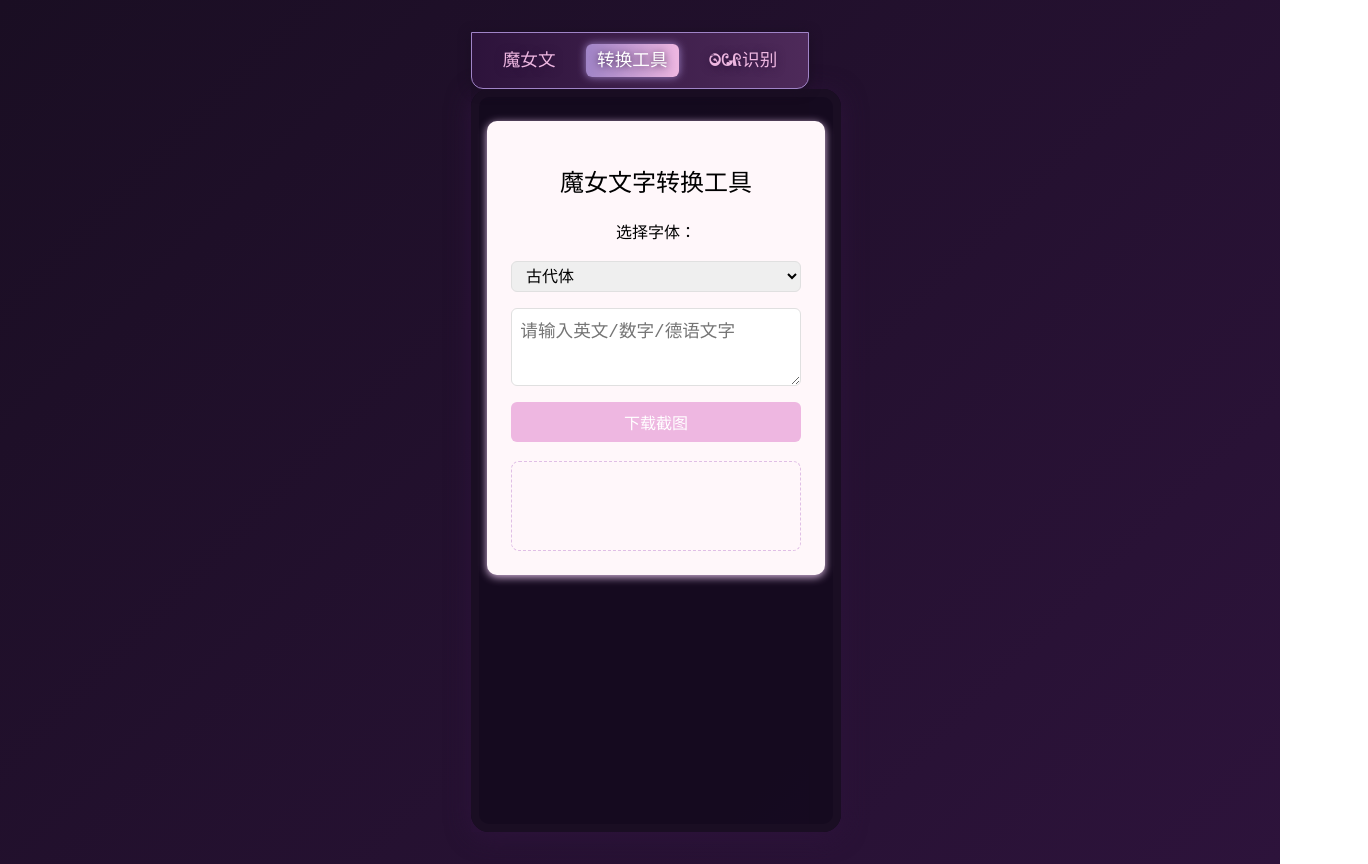
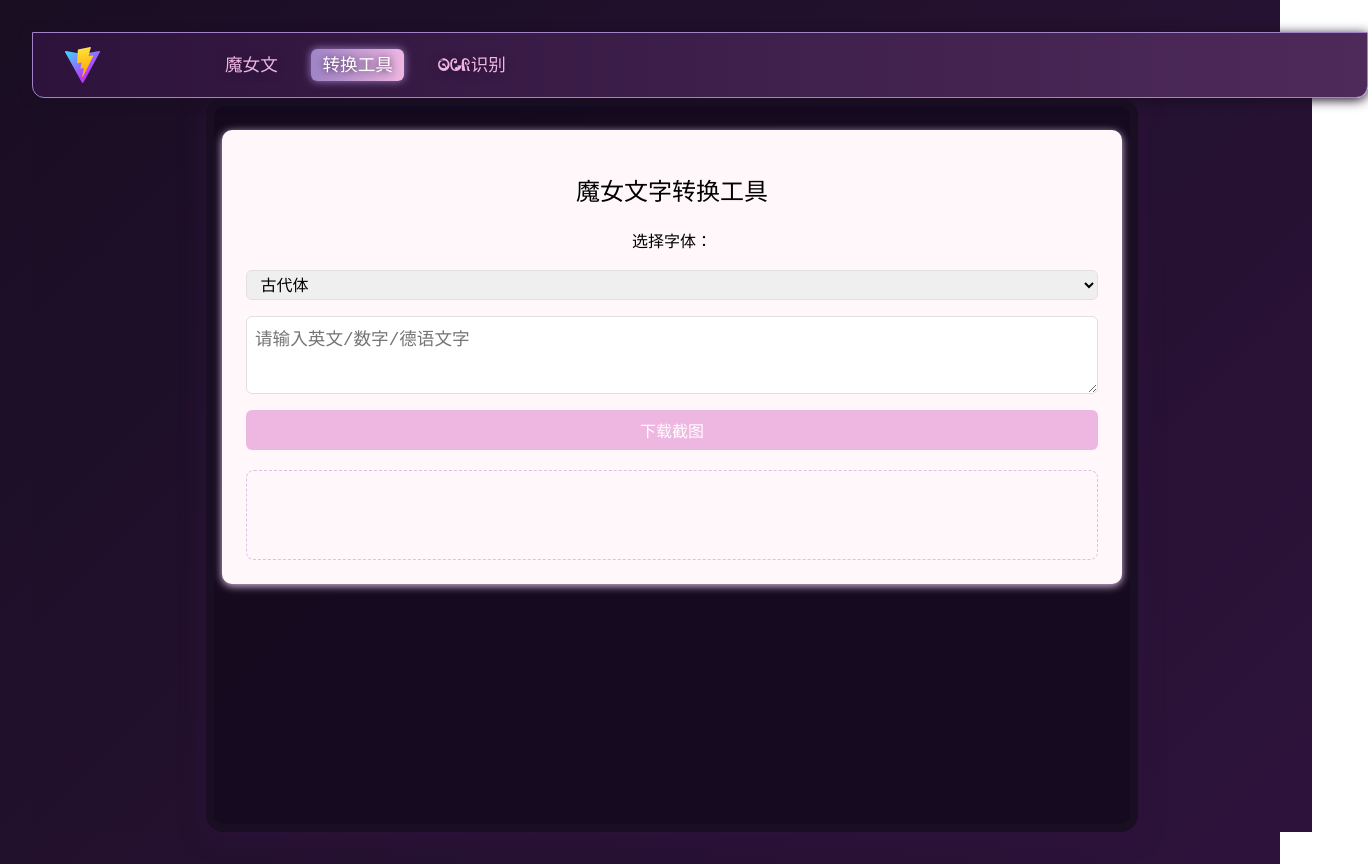
Before and after one commit to BlackCoder0/Madoka-Runes, a Vue app: page /convert in a window 1280 px wide. Shown: the whole page, 1368 px wide, since content can reach past the window. Built offline with nearby package versions, Linux system fonts and the light colour scheme.

Commit message:
调整布局，修复转换器

```diff
--- a/src/App.vue
+++ b/src/App.vue
@@ -1,9 +1,16 @@
 <template>
   <div class="app-layout">
     <nav class="main-nav">
-      <router-link to="/">魔女文</router-link>
-      <router-link to="/convert">转换工具</router-link>
-      <router-link to="/ocr">OCR识别</router-link>
+      <div class="nav-logo-area">
+        <router-link to="/" class="logo-link">
+          <img src="/vite.svg" alt="Logo" class="nav-logo" />
+        </router-link>
+      </div>
+      <div class="nav-links">
+        <router-link to="/" exact>魔女文</router-link>
+        <router-link to="/convert">转换工具</router-link>
+        <router-link to="/ocr">OCR识别</router-link>
+      </div>
     </nav>
     <div class="main-content">
       <router-view />
@@ -50,15 +57,40 @@ export default {
 }
 .main-nav {
   display: flex;
-  gap: 1.2rem;
+  align-items: center;
+  justify-content: space-between;
+  width: 100vw;
+  min-width: 0;
+  gap: 0;
   background: linear-gradient(90deg, #2d133b 0%, #4e2a5a 100%);
   border-radius: 0 0 12px 12px;
-  padding: 0.7rem 1.2rem;
+  padding: 0.7rem 2.2rem 0.7rem 1.2rem;
   box-shadow: 0 2px 12px #1a0e23;
   border: 1.5px solid #a084c7;
   position: sticky;
   top: 0;
   z-index: 10;
+}
+.nav-logo-area {
+  display: flex;
+  align-items: center;
+  min-width: 120px;
+  margin-right: 2.5rem;
+}
+.nav-logo {
+  height: 2.2rem;
+  width: auto;
+  vertical-align: middle;
+  cursor: pointer;
+}
+.logo-link {
+  display: flex;
+  align-items: center;
+}
+.nav-links {
+  display: flex;
+  gap: 1.2rem;
+  flex: 1 1 auto;
 }
 .main-nav a {
   color: #eeb7e1;
@@ -69,12 +101,27 @@ export default {
   transition: color 0.2s, background 0.2s;
   padding: 0.2rem 0.7rem;
   border-radius: 6px;
+  margin: 0 0.1rem;
 }
-.main-nav a.router-link-exact-active {
+.main-nav a.router-link-exact-active, .main-nav a.router-link-active {
   color: #fff;
   background: linear-gradient(90deg, #a084c7 0%, #eeb7e1 100%);
   border-radius: 6px;
   box-shadow: 0 0 8px #a084c7;
+}
+@media (max-width: 900px) {
+  .main-nav {
+    flex-direction: column;
+    align-items: flex-start;
+    padding: 0.5rem 0.5rem 0.5rem 0.5rem;
+  }
+  .nav-logo-area {
+    margin-right: 0.8rem;
+    margin-bottom: 0.5rem;
+  }
+  .nav-links {
+    gap: 0.7rem;
+  }
 }
 .main-content {
   flex: 1 1 auto;
--- a/src/components/WitchFontConverter.vue
+++ b/src/components/WitchFontConverter.vue
@@ -11,15 +11,7 @@
       <textarea v-model="inputText" placeholder="请输入英文/数字/德语文字" rows="3"></textarea>
       <button @click="downloadImage">下载截图</button>
     </div>
-    <div class="output-area" ref="outputArea">
-      <span :style="{fontFamily: selectedFont.cssName, fontSize: '2.2rem', background: 'transparent', color: 'black' }" :key="selectedFont.cssName">
-        {{
-          selectedFont.name === '古代体' ? inputText.toUpperCase() :
-          selectedFont.name === '现代体' ? inputText.toLowerCase() :
-          inputText
-        }}
-      </span>
-    </div>
+    <div class="output-area" ref="outputArea"><pre :style="{fontFamily: selectedFont.cssName, fontSize: '2.2rem', background: 'transparent', color: 'black', margin: 0, padding: 0, border: 'none', whiteSpace: 'pre-wrap', wordBreak: 'break-all', textAlign: 'left'}" :key="selectedFont.cssName">{{selectedFont.name === '古代体' ? inputText.toUpperCase() : selectedFont.name === '现代体' ? inputText.toLowerCase() : inputText }}</pre></div>
   </div>
 </template>
 
```
